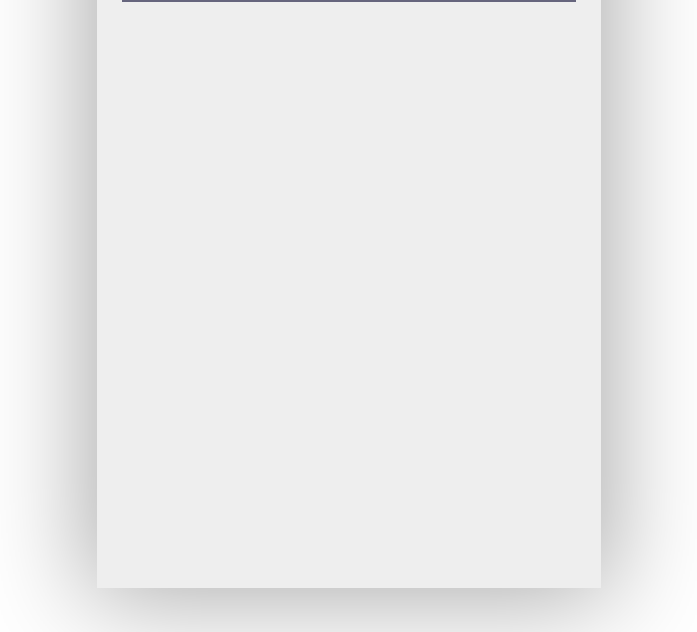
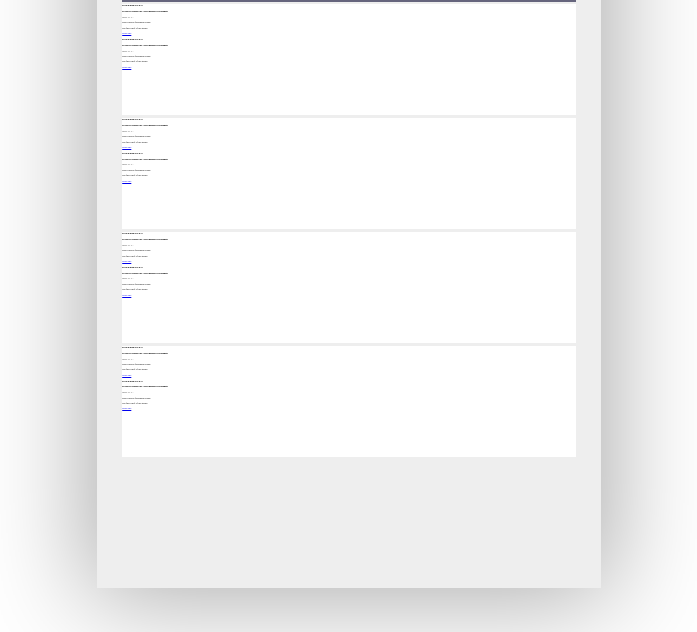
Before and after one commit to hrg921/resume, a plain HTML site: page index.html in a window 1280 px wide. Shown: the part 168-800 px from the top of the page, without its empty margins (291-988 px from the left). Drawn offline with Linux system fonts and the light colour scheme.

Commit message:
close #12

```diff
--- a/fonts.scss
+++ b/fonts.scss
@@ -1,3 +1,6 @@
+/**
+ * Created by hangeonho on 2018. 8. 3..
+ */
 @font-face {
   font-family: 'hevitas';
   src: url('fonts/heavitas.ttf');
--- a/index.html
+++ b/index.html
@@ -24,6 +24,94 @@
             </figure>
         </header>
         <hr>
+        <section>
+            <article>
+                <h1>EXPERIENCE 0</h1>
+                <main>
+                    <h1>Korea University Freshman Greetings</h1>
+                    <time>2017. 2. 1 ~</time>
+                    <p>Host various freshman events</p>
+                    <p>I'm first chief of the group</p>
+                    <a href="https://freshman.korea.ac.kr">event site</a>
+                </main>
+            </article>
+            <article>
+                <h1>EXPERIENCE 0</h1>
+                <main>
+                    <h1>Korea University Freshman Greetings</h1>
+                    <time>2017. 2. 1 ~</time>
+                    <p>Host various freshman events</p>
+                    <p>I'm first chief of the group</p>
+                    <a href="https://freshman.korea.ac.kr">event site</a>
+                </main>
+            </article>
+        </section>
+        <section>
+            <article>
+                <h1>EXPERIENCE 0</h1>
+                <main>
+                    <h1>Korea University Freshman Greetings</h1>
+                    <time>2017. 2. 1 ~</time>
+                    <p>Host various freshman events</p>
+                    <p>I'm first chief of the group</p>
+                    <a href="https://freshman.korea.ac.kr">event site</a>
+                </main>
+            </article>
+            <article>
+                <h1>EXPERIENCE 0</h1>
+                <main>
+                    <h1>Korea University Freshman Greetings</h1>
+                    <time>2017. 2. 1 ~</time>
+                    <p>Host various freshman events</p>
+                    <p>I'm first chief of the group</p>
+                    <a href="https://freshman.korea.ac.kr">event site</a>
+                </main>
+            </article>
+        </section>
+        <section>
+            <article>
+                <h1>EXPERIENCE 0</h1>
+                <main>
+                    <h1>Korea University Freshman Greetings</h1>
+                    <time>2017. 2. 1 ~</time>
+                    <p>Host various freshman events</p>
+                    <p>I'm first chief of the group</p>
+                    <a href="https://freshman.korea.ac.kr">event site</a>
+                </main>
+            </article>
+            <article>
+                <h1>EXPERIENCE 0</h1>
+                <main>
+                    <h1>Korea University Freshman Greetings</h1>
+                    <time>2017. 2. 1 ~</time>
+                    <p>Host various freshman events</p>
+                    <p>I'm first chief of the group</p>
+                    <a href="https://freshman.korea.ac.kr">event site</a>
+                </main>
+            </article>
+        </section>
+        <section>
+            <article>
+                <h1>EXPERIENCE 0</h1>
+                <main>
+                    <h1>Korea University Freshman Greetings</h1>
+                    <time>2017. 2. 1 ~</time>
+                    <p>Host various freshman events</p>
+                    <p>I'm first chief of the group</p>
+                    <a href="https://freshman.korea.ac.kr">event site</a>
+                </main>
+            </article>
+            <article>
+                <h1>EXPERIENCE 0</h1>
+                <main>
+                    <h1>Korea University Freshman Greetings</h1>
+                    <time>2017. 2. 1 ~</time>
+                    <p>Host various freshman events</p>
+                    <p>I'm first chief of the group</p>
+                    <a href="https://freshman.korea.ac.kr">event site</a>
+                </main>
+            </article>
+        </section>
     </main>
 </body>
 </html>
--- /dev/null
+++ b/section.scss
@@ -0,0 +1,9 @@
+/**
+ * Created by hangeonho on 2018. 8. 6..
+ */
+@import "variables";
+
+section {
+  background: white;
+  height: percentage($section-relative-height-in-document);
+}
--- a/style.scss
+++ b/style.scss
@@ -41,3 +41,4 @@ body {
 
 @import "container";
 @import "header";
+@import "section";
--- a/variables.scss
+++ b/variables.scss
@@ -53,3 +53,7 @@ $header-p-quotation-mark-size: 3.07;
 
 // divider between header and sections
 $divider-size: 0.5;
+
+// section
+$section-height: 46.3;
+$section-relative-height-in-document: $section-height / $resume-height;
```
Also changed, not shown: section.css (added), style.css.
